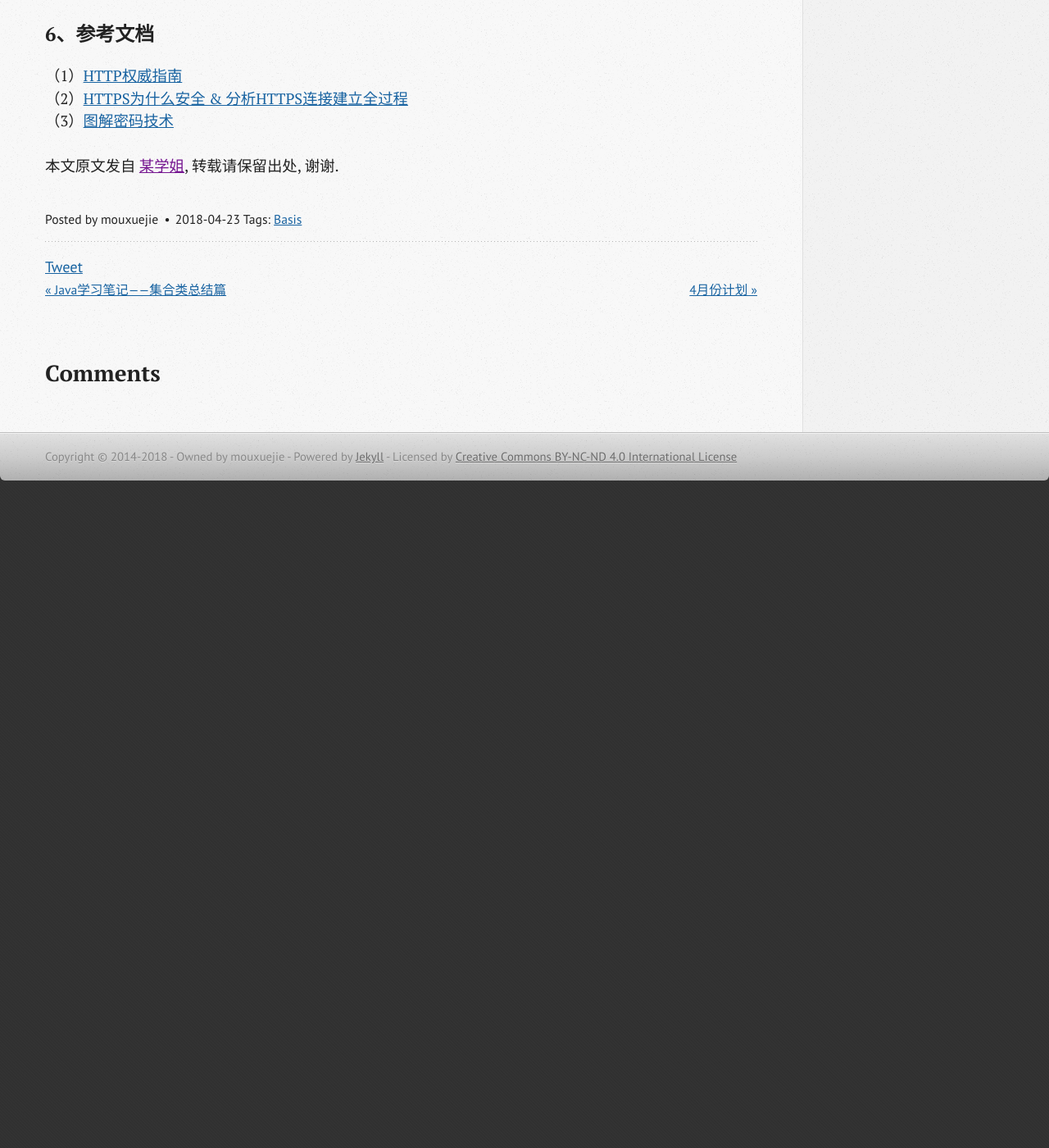
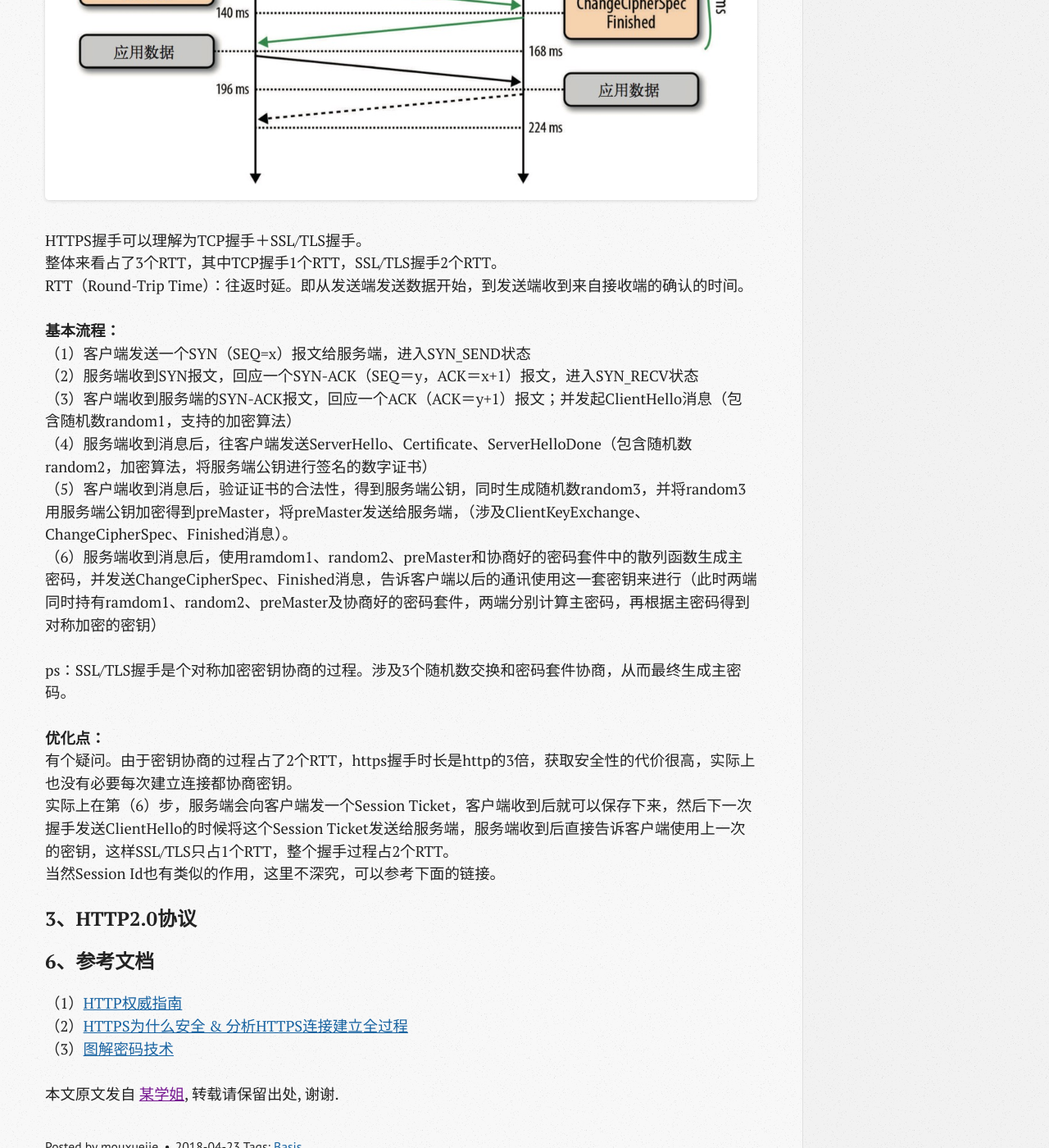
Before and after one commit to wangxinghe/wangxinghe.github.io, a Jekyll site: the page built from _posts/2018-04-23-learning-notes-network-protocol.md, in a window 1280 px wide and 1400 px high, scrolled down 7444 px. Shown: the whole window at 82% size. Built offline with Jekyll 4.4.1, drawn with Linux system fonts in a browser that asks for light colours; comment, search, counter and statistics services are not loaded; before the commit the page ends 8074 px from its top, so only the background shows below that; some of the changed text lies outside the part shown.

Commit message:
[update]

```diff
--- a/_posts/2018-04-23-learning-notes-network-protocol.md
+++ b/_posts/2018-04-23-learning-notes-network-protocol.md
@@ -14,8 +14,8 @@ tags: [Basis]
 **2、HTTPS协议**
 **（1）数字签名——消息到底是谁写的**
 **（2）数字证书——为公钥加上数字签名**
-**（3）HTTPS握手过程**
-**（4）证书的认证机构CA**
+**（3）证书的认证机构CA**
+**（4）HTTPS握手过程**
 **3、HTTP2.0协议**
 **4、SPDY协议**
 **5、QUIC协议**
@@ -86,17 +86,42 @@ Alice发送数字签名，Bob签名校验的过程：
 
 ps：此处有两个密钥对：Bob的密钥对和认证机构密钥对，Bob密钥对用于消息的加解密，认证机构密钥对用于数字签名及校验。
 
-#### （3）HTTPS握手过程
+#### （3）认证机构CA
+
+认证机构（Certification Authoruty）是对证书进行管理的人。
+
+**认证机构层级：**
+认证机构是存在层级结构的。
+比如某组织从上到下的层级结构是：`东京总公司->北海道分公司->札幌办事处`，Bob是札幌办事处的员工，则该员工的公钥由札幌办事处颁发证书，札幌办事处的公钥又有北海道分公司颁发证书，北海道分公司的公钥由东京总公司颁发证书。
+如果要验证Bob的数字签名是否合法，要从上往下验证认证机构的公钥，即`东京总公司->北海道分公司->札幌办事处`。
+
+**根CA、自签名：**
+位于最顶层的是根CA，根CA是自签名，即自己的私钥给自己的公钥签名。
+
+![](/image/2018-04-23-learning-notes-network-protocol/certificate-pkl.png)
+
+#### （4）HTTPS握手过程
 
 ![](/image/2018-04-23-learning-notes-network-protocol/https-shakehand.png)
 
-#### （4）证书的认证机构CA
+HTTPS握手可以理解为TCP握手＋SSL/TLS握手。
+整体来看占了3个RTT，其中TCP握手1个RTT，SSL/TLS握手2个RTT。
+RTT（Round-Trip Time）：往返时延。即从发送端发送数据开始，到发送端收到来自接收端的确认的时间。
 
-根CA、自签名
+**基本流程：**
+（1）客户端发送一个SYN（SEQ=x）报文给服务端，进入SYN_SEND状态
+（2）服务端收到SYN报文，回应一个SYN-ACK（SEQ＝y，ACK＝x+1）报文，进入SYN_RECV状态
+（3）客户端收到服务端的SYN-ACK报文，回应一个ACK（ACK＝y+1）报文；并发起ClientHello消息（包含随机数random1，支持的加密算法）
+（4）服务端收到消息后，往客户端发送ServerHello、Certificate、ServerHelloDone（包含随机数random2，加密算法，将服务端公钥进行签名的数字证书）
+（5）客户端收到消息后，验证证书的合法性，得到服务端公钥，同时生成随机数random3，并将random3用服务端公钥加密得到preMaster，将preMaster发送给服务端，（涉及ClientKeyExchange、ChangeCipherSpec、Finished消息）。
+（6）服务端收到消息后，使用ramdom1、random2、preMaster和协商好的密码套件中的散列函数生成主密码，并发送ChangeCipherSpec、Finished消息，告诉客户端以后的通讯使用这一套密钥来进行（此时两端同时持有ramdom1、random2、preMaster及协商好的密码套件，两端分别计算主密码，再根据主密码得到对称加密的密钥）
 
-![](/image/2018-04-23-learning-notes-network-protocol/certificate-pkl.png)
+ps：SSL/TLS握手是个对称加密密钥协商的过程。涉及3个随机数交换和密码套件协商，从而最终生成主密码。
 
-
+**优化点：**
+有个疑问。由于密钥协商的过程占了2个RTT，https握手时长是http的3倍，获取安全性的代价很高，实际上也没有必要每次建立连接都协商密钥。
+实际上在第（6）步，服务端会向客户端发一个Session Ticket，客户端收到后就可以保存下来，然后下一次握手发送ClientHello的时候将这个Session Ticket发送给服务端，服务端收到后直接告诉客户端使用上一次的密钥，这样SSL/TLS只占1个RTT，整个握手过程占2个RTT。
+当然Session Id也有类似的作用，这里不深究，可以参考下面的链接。
 
 ### 3、HTTP2.0协议
 
```
